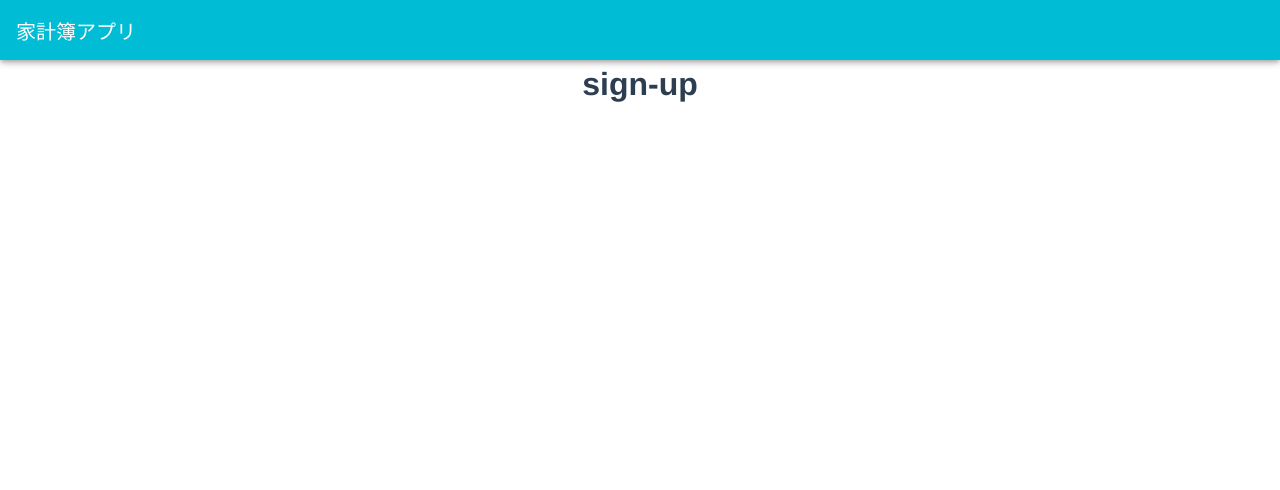
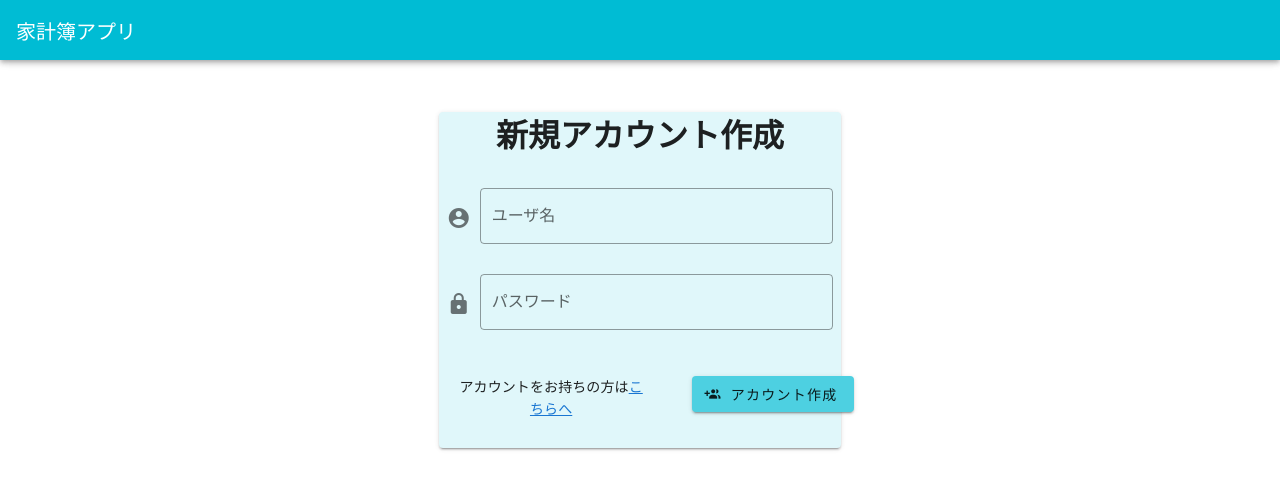
Before and after one commit to ryusei-tsune/accounts, a Vue app in the folder public/: page /sign-up in a window 1280 px wide. Shown: the top 490 px of the page. Built offline with nearby package versions, Linux system fonts and the light colour scheme.

Commit message:
create sign-up page

```diff
--- a/public/src/views/home.vue
+++ b/public/src/views/home.vue
@@ -1,6 +1,6 @@
 <template>
-  <div id="app">
-    <v-row justify="center" color="blue" class="ma-0">
+  <div>
+    <v-row justify="center" class="ma-0">
       <v-col cols="11" md="5" lg="4">
         <v-card class="mt-10 mx-auto outlined" color="cyan lighten-5">
           <div class="pb-4">
@@ -28,14 +28,14 @@
           <v-row>
             <v-col cols="12" sm="12" md="7">
               <v-card-text>
-                アカウントをお持ちでない方は<router-link to="/create"
+                アカウントをお持ちでない方は<router-link to="/sign-up"
                   >こちらへ</router-link
                 >
                 <router-view />
               </v-card-text>
             </v-col>
             <v-col cols="12" sm="12" md="5">
-              <v-card-text class="text-right">
+              <v-card-text>
                 <v-btn color="cyan lighten-2" @click="login()">
                   <v-icon left small>mdi-login</v-icon>
                   ログイン
@@ -59,7 +59,6 @@ export default {
     return {
       username: "",
       password: "",
-      judge: 0,
       required: (value) => !!value || "必ず入力してください",
     };
   },
@@ -78,12 +77,13 @@ export default {
           console.log(data);
 
           if (data.existing) {
+            this.$router.push("/resister");
             console.log("成功");
           } else {
             let wrong = document.getElementById("wrong");
             if (!wrong.hasChildNodes()) {
               const addtext = document.createElement("h5");
-              addtext.innerText = "ユーザ名またはパスワードが違います！";
+              addtext.innerText = "ユーザ名またはパスワードが違います";
               wrong.appendChild(addtext);
               wrong.setAttribute("style", "color:red;");
             }
--- a/public/src/views/sign-up.vue
+++ b/public/src/views/sign-up.vue
@@ -1,5 +1,95 @@
 <template>
   <div>
-    <h1>sign-up</h1>
+    <v-row justify="center" class="ma-0">
+      <v-col cols="11" md="5" lg="4">
+        <v-card class="mt-10 mx-auto outlined" color="cyan lighten-5">
+          <div class="pb-4">
+            <h1>新規アカウント作成</h1>
+          </div>
+          <div id="error"></div>
+          <v-form ref="form" class="mx-2">
+            <v-text-field
+              v-model="username"
+              prepend-icon="mdi-account-circle"
+              label="ユーザ名"
+              outlined
+              class="mt-3"
+              :rules="[required]"
+            ></v-text-field>
+            <v-text-field
+              v-model="password"
+              prepend-icon="mdi-lock"
+              type="password"
+              label="パスワード"
+              outlined
+              :rules="[required]"
+            ></v-text-field>
+          </v-form>
+          <v-row>
+            <v-col cols="12" sm="12" md="7">
+              <v-card-text>
+                アカウントをお持ちの方は<router-link to="/"
+                  >こちらへ</router-link
+                >
+                <router-view />
+              </v-card-text>
+            </v-col>
+            <v-col cols="12" sm="12" md="5" class="px-0">
+              <v-card-text>
+                <v-btn color="cyan lighten-2" @click="createAccount()">
+                  <v-icon left small>mdi-account-multiple-plus</v-icon>
+                  アカウント作成
+                </v-btn>
+              </v-card-text>
+            </v-col>
+          </v-row>
+        </v-card>
+      </v-col>
+    </v-row>
   </div>
 </template>
+
+<script>
+// @ is an alias to /src
+import axios from "axios";
+export default {
+  name: "Home",
+  components: {},
+  data() {
+    return {
+      username: "",
+      password: "",
+      required: (value) => !!value || "必ず入力してください",
+    };
+  },
+  mounted() {
+    this.$refs.form.resetValidation();
+  },
+  methods: {
+    async createAccount() {
+      if (this.$refs.form.validate()) {
+        try {
+          const userData = { username: this.username, password: this.password };
+          const { data } = await axios.post(`/api/users/user`, userData);
+          console.log(data);
+
+          if (data.existing) {
+            let wrong = document.getElementById("wrong");
+            if (!wrong.hasChildNodes()) {
+              const addtext = document.createElement("h5");
+              addtext.innerText = "すでにユーザ名が使用されています";
+              wrong.appendChild(addtext);
+              wrong.setAttribute("style", "color:red;");
+            }
+          } else {
+            this.$router.push("/");
+            console.log("成功");
+          }
+        } catch (err) {
+          console.log("test");
+        }
+      }
+    },
+  },
+};
+</script>
```
